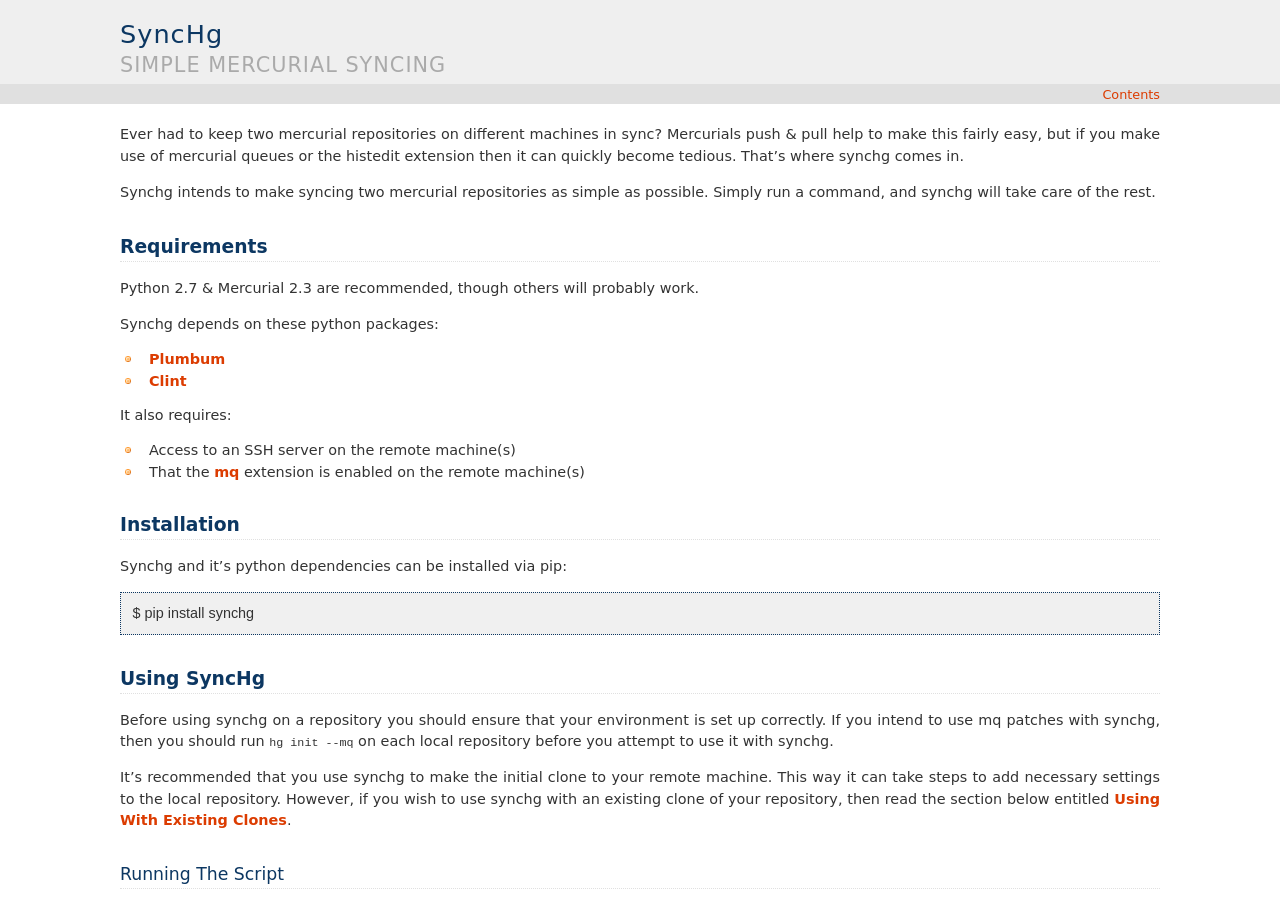
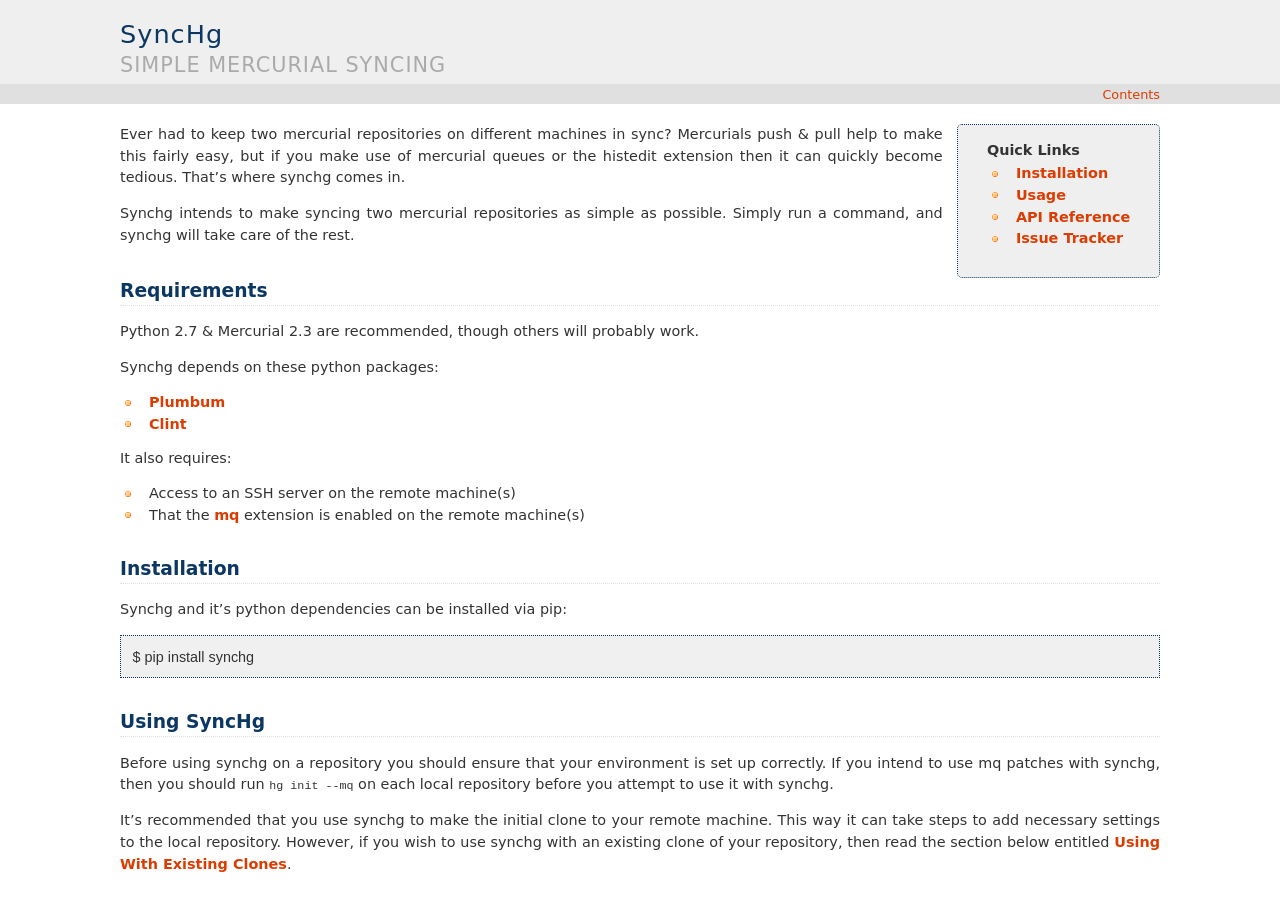
Before and after one commit to obmarg/synchg, a Sphinx documentation site: the page built from docs/index.rst, in a window 1280 px wide and 900 px high. Built offline with Sphinx 7.4.7, drawn with Linux system fonts in a browser that asks for light colours; some of the changed text lies outside the part shown.

Commit message:
Added "Quick Links" box to documentation

```diff
--- a/docs/index.rst
+++ b/docs/index.rst
@@ -1,3 +1,16 @@
+.. raw:: html
+
+    <div style="float:right; margin-left:1em; padding: 1em 2em 1em 2em; background-color: #efefef;
+        border-radius: 5px; border-width: thin; border-style: dotted; border-color: #0C3762;">
+    <strong>Quick Links</strong><br/>
+    <ul>
+    <li><a href="#installation" title="Jump to install">Installation</a></li>
+    <li><a href="#using-synchg" title="Jump to usage info">Usage</a></li>
+    <li><a href="#synchg-api" title="Jump to API reference">API Reference</a></li>
+    <li><a href='https://github.com/obmarg/synchg/issues'>Issue Tracker</a></li>
+    </ul>
+    </div>
+
 .. include:: ../README.rst
 
 SyncHg API
```
Also changed, not shown: other parts of docs/index.rst (+1 -1 lines).
